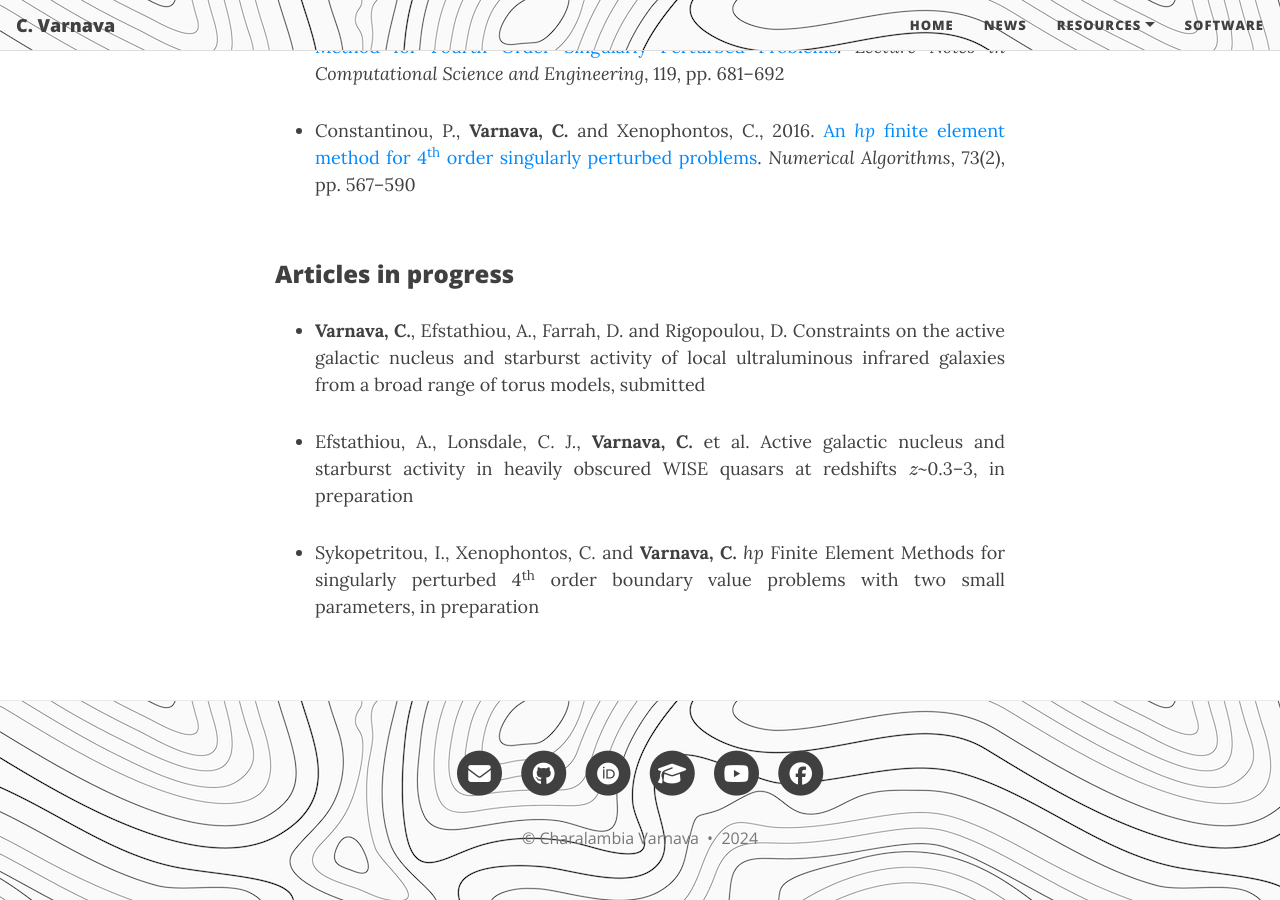
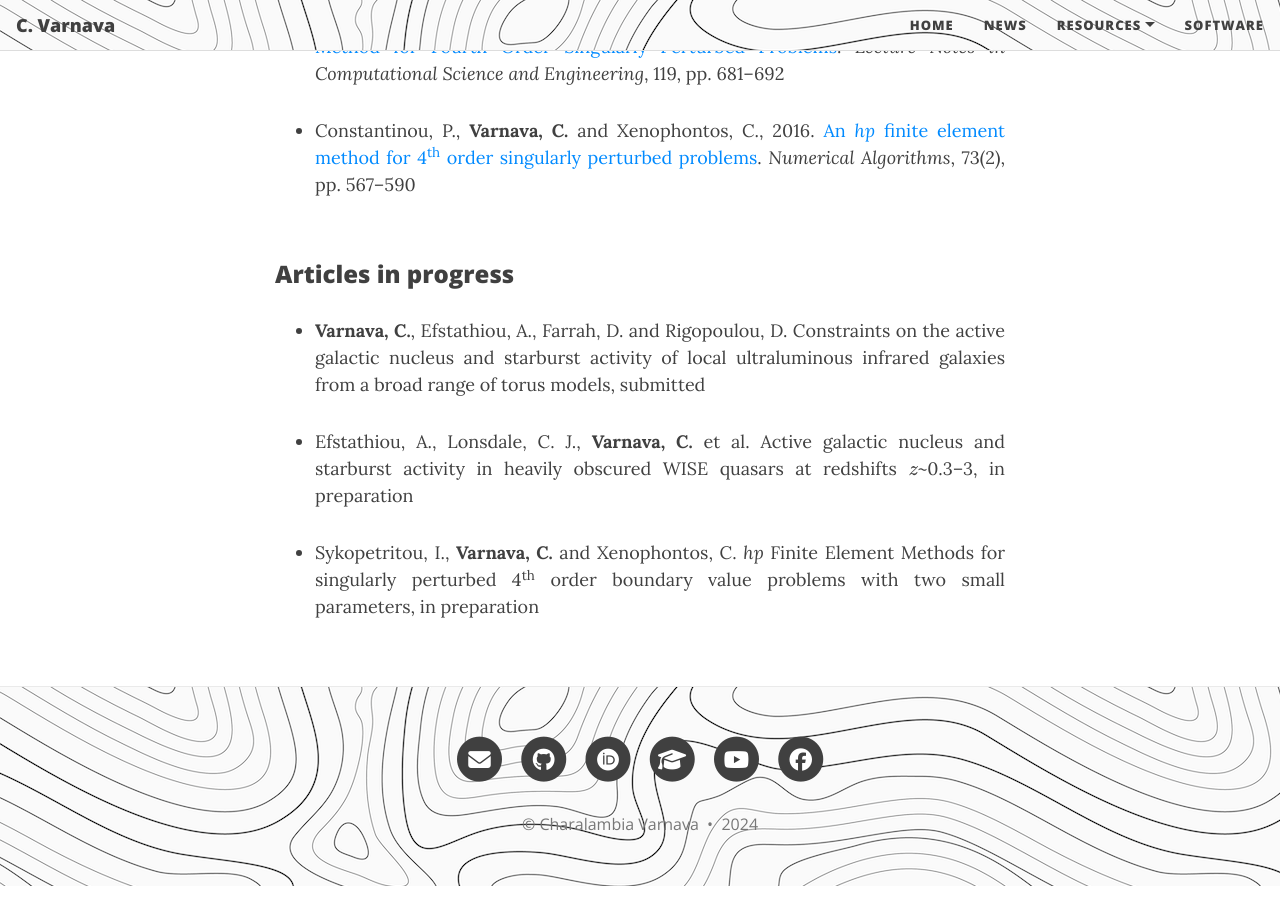
Before and after one commit to ch-var/ch-var.github.io, a Jekyll site: the page built from publications.html, in a window 1280 px wide and 900 px high, scrolled down 546 px. Built offline with Jekyll 4.4.1, drawn with Linux system fonts in a browser that asks for light colours; formulas are drawn with MathJax 3.

Commit message:
Update publications.html

```diff
--- a/publications.html
+++ b/publications.html
@@ -21,6 +21,5 @@ mathjax: true
 <p>
 <li align='justify'>Efstathiou, A., Lonsdale, C. J., <b>Varnava, C.</b> et al. Active galactic nucleus and starburst activity in heavily obscured WISE quasars at redshifts \(z\)~0.3–3, in preparation</li>
 <p>
-<li align='justify'>Sykopetritou, I., Xenophontos, C. and <b>Varnava, C.</b> <i>hp</i> Finite Element Methods for singularly perturbed 4<sup>th</sup> order boundary value problems with two small parameters, in preparation</li>
-<p>
+<li align='justify'>Sykopetritou, I., <b>Varnava, C.</b> and Xenophontos, C. <i>hp</i> Finite Element Methods for singularly perturbed 4<sup>th</sup> order boundary value problems with two small parameters, in preparation</li>
 </ul>
```
